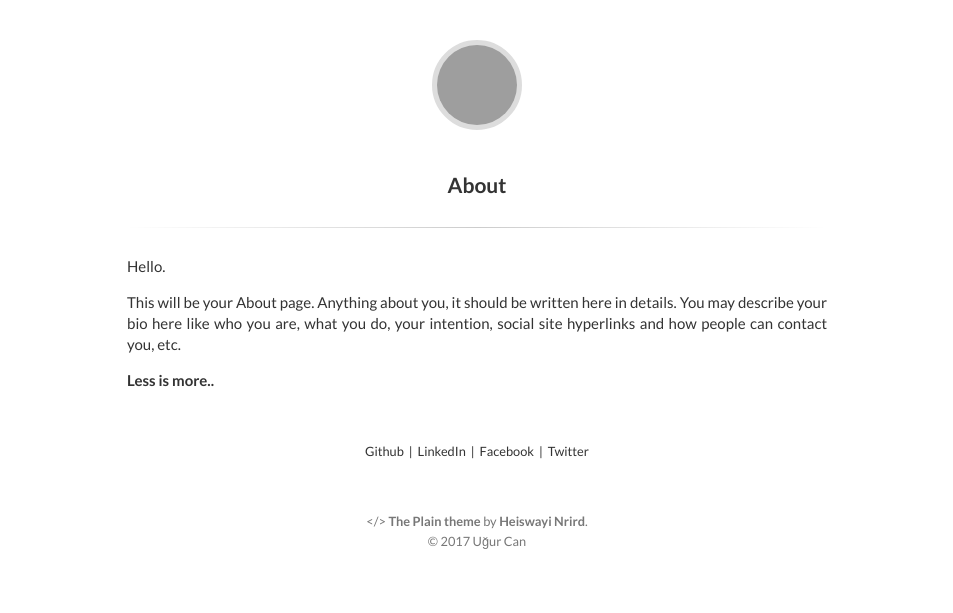
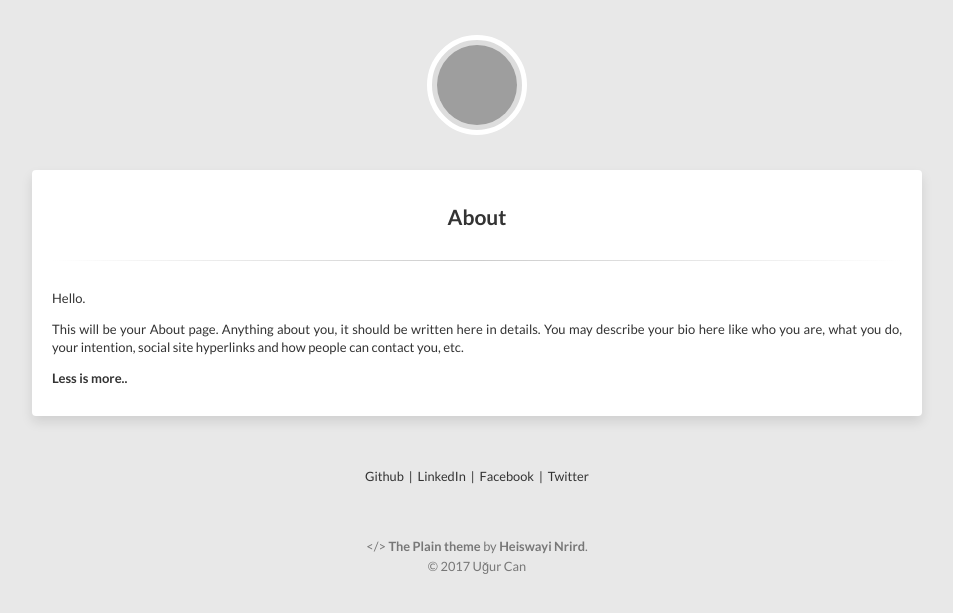
Before and after one commit to ucanozyurteri/ucanozyurteri.github.io, a Jekyll site: the page built from about.md, in a window 1280 px wide. Shown: the top 613 px of the page, without its empty margins (163-1116 px from the left). Built offline with Jekyll 4.4.1, drawn with Linux system fonts in a browser that asks for light colours; grey boxes are pictures that could not be loaded.

Commit message:
page shadows and colors

```diff
--- a/_sass/main.scss
+++ b/_sass/main.scss
@@ -1,4 +1,5 @@
 body {
+  background-color: #e8e8e8;
   font-size: 14px;
   line-height: 20px;
   font-weight: normal;
@@ -188,8 +189,12 @@ iframe {
   width: 100%;
 }
 article {
-  max-width: 700px;
+  background-color: #fff;
+  max-width: 850px;
   margin: 0 auto;
+  border-radius: 4px;
+  padding: 15px 20px;
+  box-shadow: 0 0 0 0,0 6px 12px rgba(0,0,0,0.1);
   .title {
     line-height: 1.4em;
     text-align: center;
@@ -213,7 +218,7 @@ article {
   }
   /*--------------------------------------------SIZE:15, Height:1.9 idi, text-align yoktu---------------------*/
   p {
-    font-size: 15px;
+    font-size: 13px;
     line-height: 1.4em;
     word-wrap: break-word;
     text-align: justify;
```
